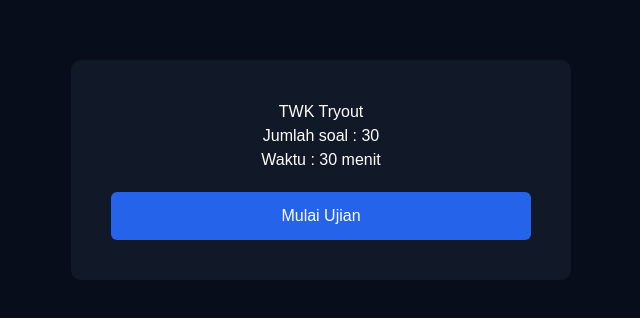
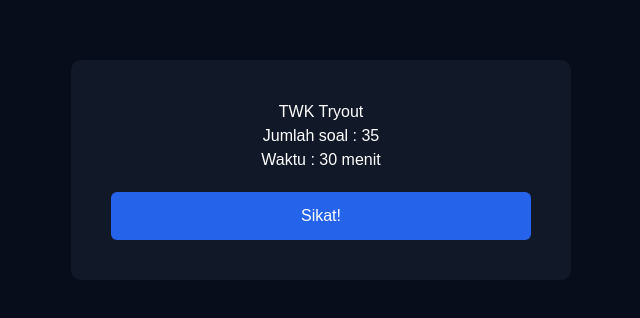
Before and after one commit to CPNSPath/cpnspath, a Next.js app: page /tryout/twk in a window 1280 px wide. Shown: the part 230-548 px from the top of the page, without its empty margins (319-959 px from the left). Built offline with nearby package versions, Linux system fonts and the light colour scheme.

Commit message:
update soal

```diff
--- a/src/app/tryout/twk/page.js
+++ b/src/app/tryout/twk/page.js
@@ -25,7 +25,7 @@ textAlign:"center"
 
 <h1>TWK Tryout</h1>
 
-<p>Jumlah soal : 30</p>
+<p>Jumlah soal : 35</p>
 <p>Waktu : 30 menit</p>
 
 <Link href="/tryout/twk/exam">
@@ -39,7 +39,7 @@ border:"none",
 borderRadius:"6px",
 color:"white"
 }}>
-Mulai Ujian
+Sikat!
 </button>
 
 </Link>
```
